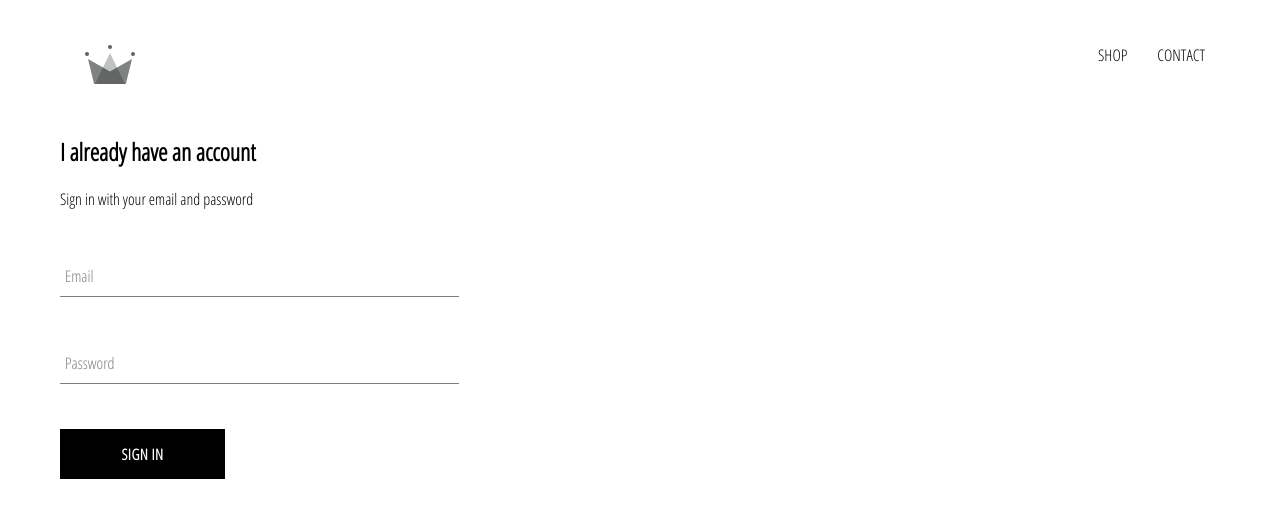
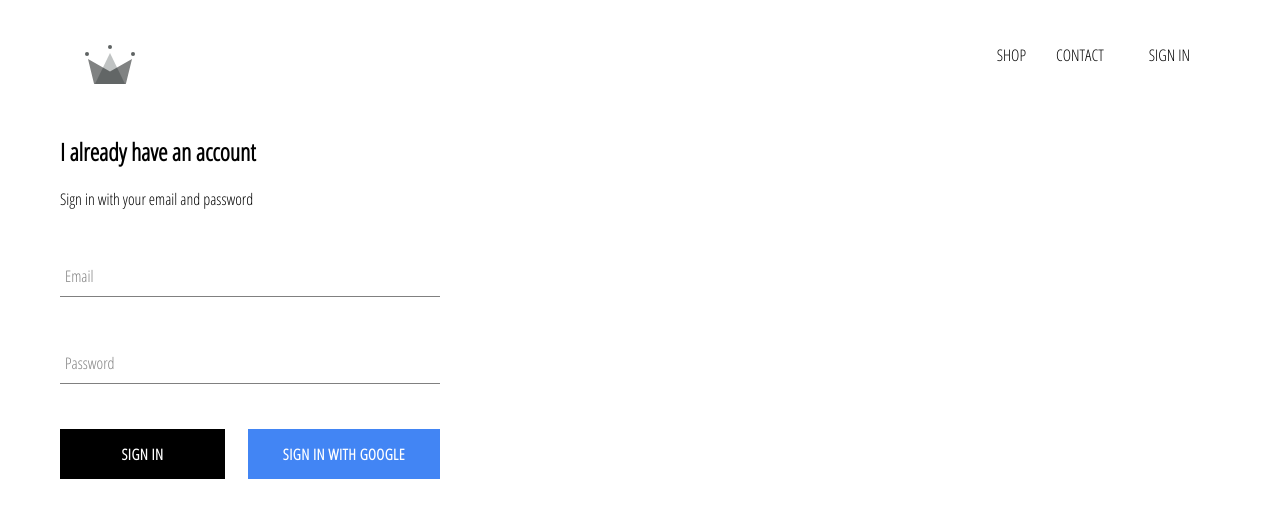
Before and after one commit to 0ujjwalmishra0/clothing-store, a React (Create React App) app: page /signin in a window 1280 px wide. Shown: the top 518 px of the page. Built offline with nearby package versions, Linux system fonts and the light colour scheme; no server answers.

Commit message:
integrated firebase into application and sign in with google

```diff
--- a/package.json
+++ b/package.json
@@ -6,6 +6,7 @@
     "@testing-library/jest-dom": "^4.2.4",
     "@testing-library/react": "^9.5.0",
     "@testing-library/user-event": "^7.2.1",
+    "firebase": "^7.14.3",
     "node-sass": "^4.14.1",
     "react": "^16.13.1",
     "react-dom": "^16.13.1",
--- a/src/App.css
+++ b/src/App.css
@@ -8,3 +8,6 @@
   text-decoration: none;
   color: black;
 }
+*{
+  box-sizing: border-box;
+}
--- a/src/App.js
+++ b/src/App.js
@@ -6,12 +6,37 @@
 import Header from "./components/header/header";
 import SignInSignUpPage from "./components/sign-in-and-sign-up/sign-in-and-sign-up";
 
-function App() {
+import {auth} from './firebase/firebase-util';
+
+class App extends React.Component {
+
+  constructor(){
+    super();
+    this.state= {
+      currentUser: null
+    }
+  }
+
+  unsubscribeFromAuth= null;
+  componentDidMount(){
+    this.unsubscribeFromAuth= auth.onAuthStateChanged(user=> {
+      this.setState({currentUser: user});
+      console.log(user);
+
+    })
+  }
+
+  componentWillUnmount(){
+    this.unsubscribeFromAuth();
+  }
+
+  render(){
     return (
       <div>
         {/* by placing header outside of switch,it is always available
       across all pages */}
-      <Header />
+      {/* make header aware of user state */}
+        <Header currentUser= {this.state.currentUser}/>
         <Switch>
           <Route exact path="/" component={HomePage} />
           <Route exact path="/shop" component={ShopPage} />
@@ -20,5 +45,6 @@
       </div>
     );
   }
+}
 
 export default App;
--- a/src/components/custom-button/custom-button.jsx
+++ b/src/components/custom-button/custom-button.jsx
@@ -2,8 +2,11 @@
 
 import "./custom-button.scss";
 
-const CustomButton = ({ children, ...otherProps }) => (
-  <button className="custom-button" {...otherProps}>
+const CustomButton = ({ children, isGoogleSignIn, ...otherProps }) => (
+  <button
+    className={`${isGoogleSignIn ? "google-sign-in" : ""} custom-button`}
+    {...otherProps}
+  >
     {/* {console.log(otherProps)} */}
     {children}
   </button>
--- a/src/components/custom-button/custom-button.scss
+++ b/src/components/custom-button/custom-button.scss
@@ -19,4 +19,14 @@
         color: black;
         border: 1px solid black;
     }
+    &.google-sign-in{
+        background-color: #4285f4;
+        color: white;
+        &:hover{
+            background-color: #357ae8;
+
+            border: none;
+        }
+
+    }
 }
--- a/src/components/header/header.jsx
+++ b/src/components/header/header.jsx
@@ -2,19 +2,29 @@
 import "./header.scss";
 import { Link } from "react-router-dom";
 import { ReactComponent as Logo } from "../../assets/crown.svg";
+import { auth } from "../../firebase/firebase-util";
 
-const Header = () => (
+const Header = ({ currentUser }) => (
   <div className="header">
     <Link className="logo-container" to="/">
       <Logo className="logo" />
     </Link>
-    <div className= 'options'>
-        <Link className='option' to='/shop'>
-            SHOP
-        </Link>
-        <Link className='option' to='/shop'>
-            CONTACT
-        </Link>
+    <div className="options">
+      <Link className="option" to="/shop">
+        SHOP
+      </Link>
+      <Link className="option" to="/shop">
+        CONTACT
+      </Link>
+      <Link className="option" to="/shop">
+        {currentUser ? (
+          <div className="option" onClick={() => auth.signOut()}>SIGN OUT
+          </div>
+        ) : (
+          <Link className="option" to="/signin">SIGN IN
+          </Link>
+        )}
+      </Link>
     </div>
   </div>
 );
--- a/src/components/header/header.scss
+++ b/src/components/header/header.scss
@@ -20,6 +20,7 @@
 
       .option {
         padding: 10px 15px;
+        cursor: pointer;
       }
     }
   }
--- a/src/components/sign-in/sign-in.jsx
+++ b/src/components/sign-in/sign-in.jsx
@@ -4,49 +4,67 @@
 import FormInput from "../form-input/form-input";
 import CustomButton from "../custom-button/custom-button";
 
+import { signInWithGoogle } from "../../firebase/firebase-util";
+
 //for sign-in use class bcz we need to store what user type in
 
-class SignIn extends React.Component{
-    constructor(props){
+class SignIn extends React.Component {
+  constructor(props) {
     super(props);
 
-        this.state= {
-            email: '',
-            password: ''
-        }
+    this.state = {
+      email: "",
+      password: "",
+    };
   }
 
-
-    handleSubmit = event => {
+  handleSubmit = (event) => {
     //preventing default behaviour to gain more control
     event.preventDefault();
-        this.setState({email: '', password: ''});
-    }
+    this.setState({ email: "", password: "" });
+  };
 
-    handleChange = event => {
+  handleChange = (event) => {
     //pull value and name of the event
-        const {value, name} = event.target;
+    const { value, name } = event.target;
     console.log(event.target);
-        this.setState({ [name]: value});
-    }
+    this.setState({ [name]: value });
+  };
 
-    render(){
+  render() {
     return (
-            <div className='sign-in'>
+      <div className="sign-in">
         <h2>I already have an account</h2>
         <span>Sign in with your email and password</span>
 
         <form onSubmit={this.handleSubmit}>
-                <FormInput label= 'Email' name='email' type= 'email' value={this.state.email} handleChange={this.handleChange} required />
+          <FormInput
+            label="Email"
+            name="email"
+            type="email"
+            value={this.state.email}
+            handleChange={this.handleChange}
+            required
+          />
 
+          <FormInput
+            label="Password"
+            name="password"
+            type="password"
+            value={this.state.password}
+            handleChange={this.handleChange}
+            required
+          />
 
-                <FormInput label= 'Password' name='password' type= 'password' value={this.state.password} handleChange={this.handleChange} required />
-
-
-                <CustomButton type='submit'>Sign In</CustomButton>
+          <div className='buttons'>
+            <CustomButton type="submit">Sign In</CustomButton>
+            <CustomButton onClick={signInWithGoogle} isGoogleSignIn>
+              Sign In with Google
+            </CustomButton>
+          </div>
         </form>
       </div>
-        )
+    );
   }
 }
 
--- a/src/components/sign-in/sign-in.scss
+++ b/src/components/sign-in/sign-in.scss
@@ -1,9 +1,14 @@
 .sign-in{
-    width: 30vw;
+    width: 380px;
     display: flex;
     flex-direction: column;
 
     .title{
         margin: 10px 0;
     }
+    .buttons{
+        display: flex;
+        flex-direction: row;
+        justify-content: space-between;
+    }
 }
--- /dev/null
+++ b/src/firebase/firebase-util.js
@@ -0,0 +1,25 @@
+import firebase from 'firebase/app';
+import 'firebase/firestore';
+import 'firebase/auth';
+
+const config= {
+    apiKey: "AIzaSyDVQlqdHHHp9Bk2B3SOiwBWjRPcLBH6hqk",
+    authDomain: "shop-8c154.firebaseapp.com",
+    databaseURL: "https://shop-8c154.firebaseio.com",
+    projectId: "shop-8c154",
+    storageBucket: "shop-8c154.appspot.com",
+    messagingSenderId: "508572968186",
+    appId: "1:508572968186:web:52a35b20088411ee80d543",
+    measurementId: "G-FNVTWBX17N"
+  };
+
+  firebase.initializeApp(config);
+  export const auth = firebase.auth();
+  export const firestore= firebase.firestore();
+
+  const provider = new firebase.auth.GoogleAuthProvider();
+  provider.setCustomParameters({prompt: 'select_account'});
+
+  export const signInWithGoogle = ()=> auth.signInWithPopup(provider);
+
+  export default firebase;
```
Also changed, not shown: 1 other file (tests, documents, lock files or other folders). Lines whose indentation alone changed are shown as unchanged.
